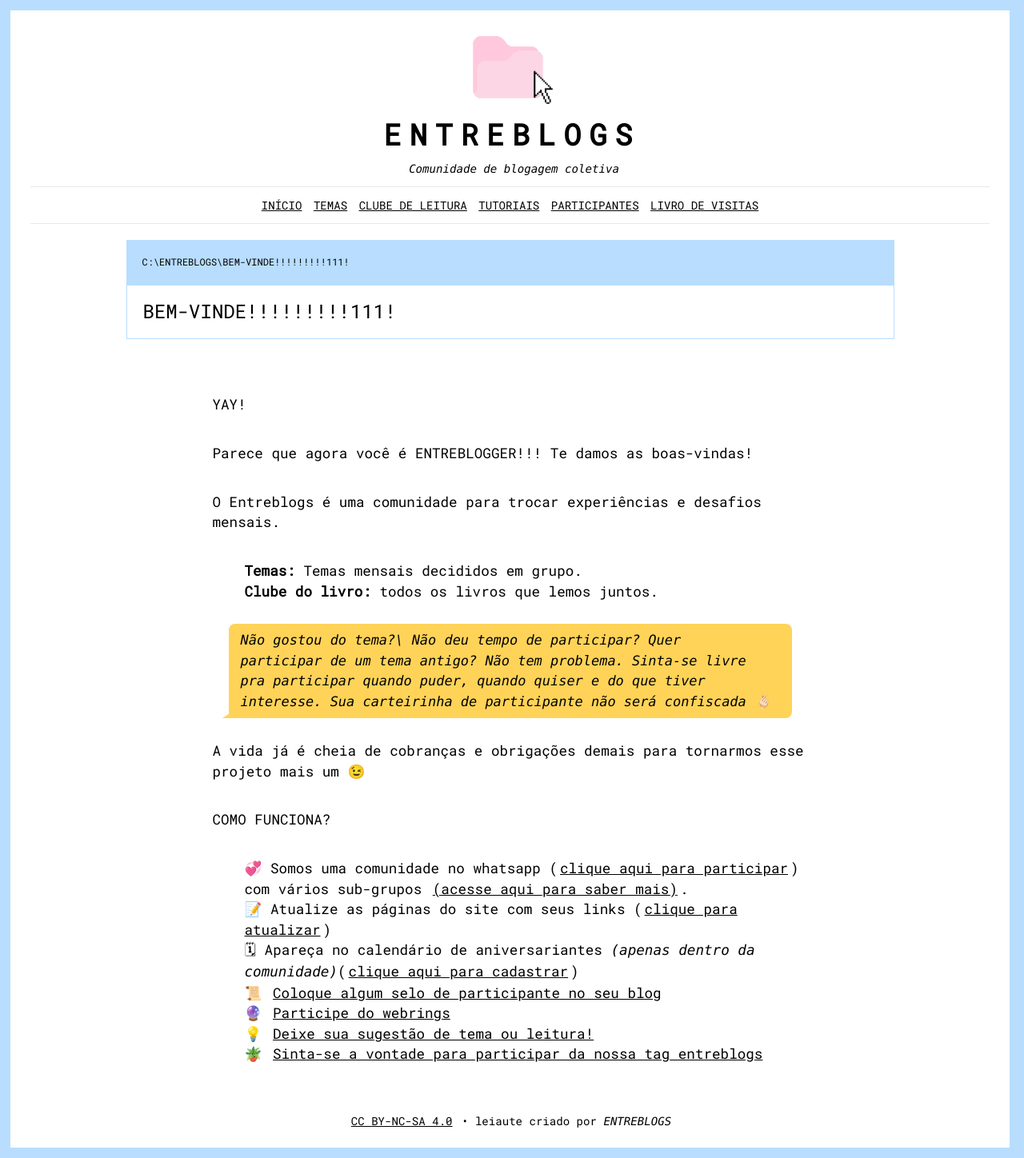
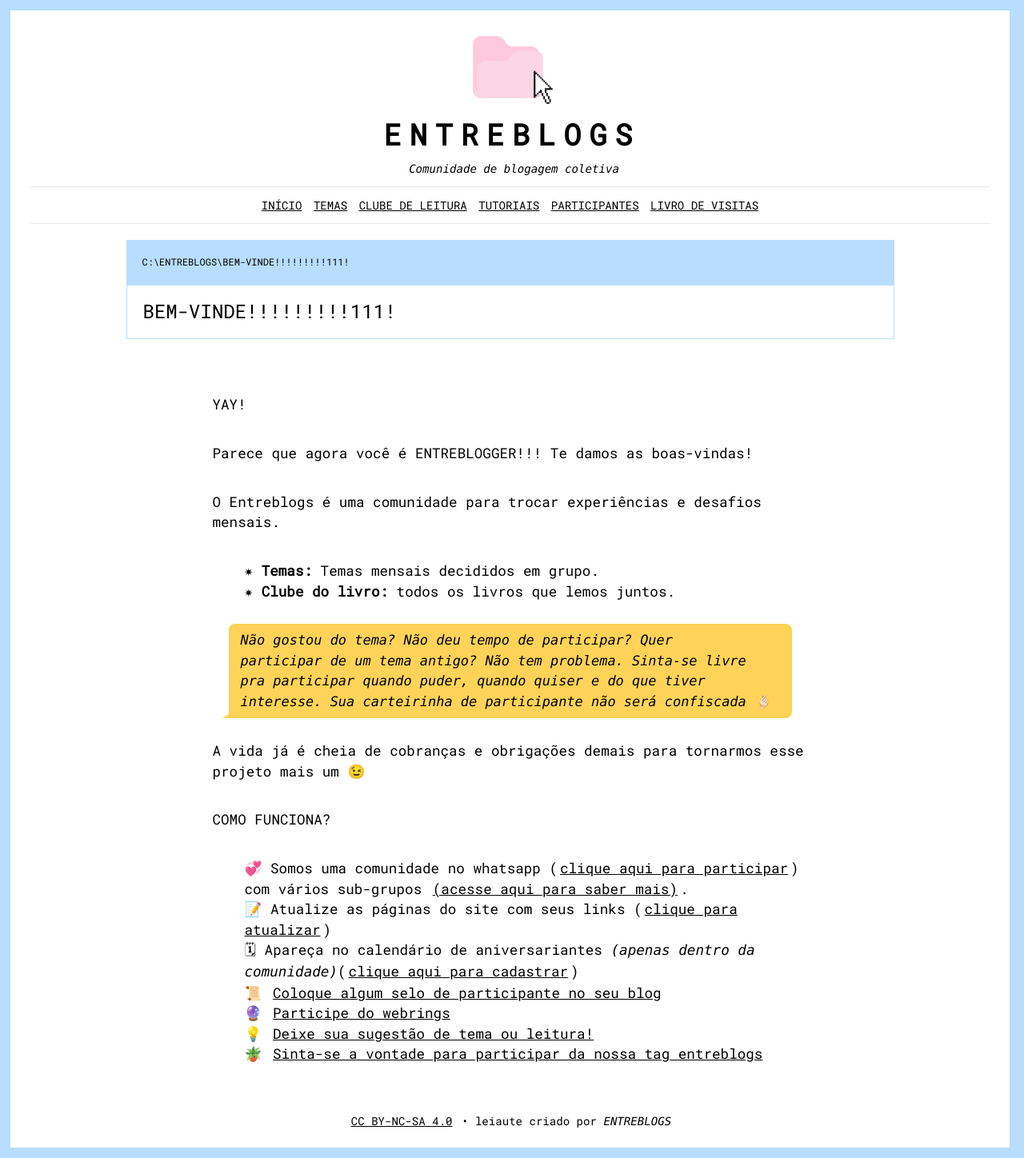
Before and after one commit to bamoretti/entreblogs, a Jekyll site: the page built from bem-vinde.md, in a window 1280 px wide. Shown: the whole page at 80% size. Built offline with Jekyll 4.4.1, drawn with Linux system fonts in a browser that asks for light colours; comment, search, counter and statistics services are not loaded.

Commit message:
Revise welcome message and community participation details
Updated formatting and improved clarity of community guidelines.

```diff
--- a/bem-vinde.md
+++ b/bem-vinde.md
@@ -11,16 +11,16 @@ Parece que agora você é ENTREBLOGGER!!! Te damos as boas-vindas!
 
 O Entreblogs é uma comunidade para trocar experiências e desafios mensais.
 
-- **Temas:** Temas mensais decididos em grupo.
-- **Clube do livro:** todos os livros que lemos juntos.
+- ✷ **Temas:** Temas mensais decididos em grupo.
+- ✷ **Clube do livro:** todos os livros que lemos juntos.
 
 <blockquote class="fleabag">
-  Não gostou do tema?\
+  Não gostou do tema?
   Não deu tempo de participar?
   Quer participar de um tema antigo?
   Não tem problema.
   Sinta-se livre pra participar quando puder, quando quiser e do que tiver interesse.
-  Sua carteirinha de participante não será confiscada 🫰🏻  </blockquote>
+  Sua carteirinha de participante não será confiscada 🫰🏻 </blockquote>
 
 A vida já é cheia de cobranças e obrigações demais para tornarmos esse projeto mais um 😉
 
```
